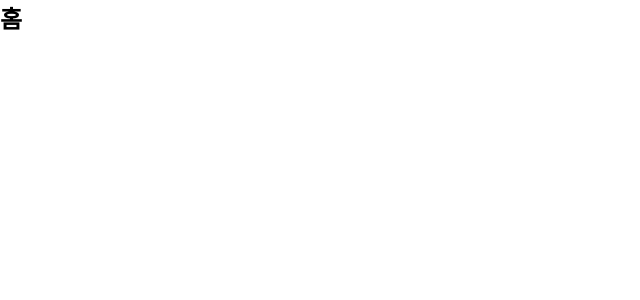
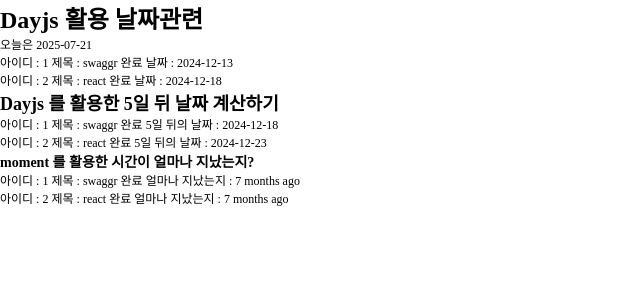
Before and after one commit to devclarova/til_npm, a React (Create React App) app: page / in a window 1280 px wide. Shown: the top 300 px of the page, without its empty margins (0-640 px from the left). Built offline with nearby package versions, Linux system fonts and the light colour scheme.

Commit message:
[docs] Date 라이브러리

```diff
--- a/eslint.config.mjs
+++ b/eslint.config.mjs
@@ -26,6 +26,7 @@ export default defineConfig([
       "prettier/prettier": "warn",
       "no-var": "warn",
       "no-unused-vars": "warn",
+      "react/react-in-jsx-scope": "off",
     },
     settings: {
       react: {
--- a/package.json
+++ b/package.json
@@ -8,6 +8,8 @@
     "@nivo/bar": "^0.99.0",
     "@nivo/core": "^0.99.0",
     "@nivo/line": "^0.99.0",
+    "dayjs": "^1.11.13",
+    "moment": "^2.30.1",
     "react": "^19.1.0",
     "react-dom": "^19.1.0",
     "react-router-dom": "^7.7.0",
--- a/src/App.js
+++ b/src/App.js
@@ -1,19 +1,58 @@
-import React from "react";
-import { Route, BrowserRouter as Router, Routes } from "react-router-dom";
-import Bar from "./components/chart/Bar";
-import Line from "./components/chart/Line";
+import dayjs from "dayjs";
+import relativeTime from "dayjs/plugin/relativeTime";
+dayjs.extend(relativeTime);
+
+// 서버에서 Response 된 데이터
+const getData = [
+  {
+    id: 1,
+    title: "swaggr 완료",
+    createAt: "2024-12-13T10:00:00Z",
+  },
+  {
+    id: 2,
+    title: "react 완료",
+    createAt: "2024-12-18T10:00:00Z",
+  },
+];
 
 function App() {
+  // 오늘의 날짜
+  const todayDayjs = dayjs().format("YYYY-MM-DD");
   return (
-    <Router>
-      <Routes>
-        <Route path="/" element={<h1>홈</h1>}></Route>
-        <Route path="/about" element={<h1>About</h1>}></Route>
-        <Route path="/bar" element={<Bar />}></Route>
-        <Route path="/line" element={<Line />}></Route>
-      </Routes>
-    </Router>
+    <div>
+      <h1>Dayjs 활용 날짜관련</h1>
+      <div>
+        <p>오늘은 {todayDayjs}</p>
+        {getData.map(item => {
+          return (
+            <p key={item.id}>
+              아이디 : {item.id} 제목 : {item.title} 날짜 :{" "}
+              {dayjs(item.createAt).format("YYYY-MM-DD")}
+            </p>
+          );
+        })}
+
+        <h2>Dayjs 를 활용한 5일 뒤 날짜 계산하기 </h2>
+        {getData.map(item => {
+          return (
+            <p key={item.id}>
+              아이디 : {item.id} 제목 : {item.title} 5일 뒤의 날짜 :{" "}
+              {dayjs(item.createAt).add(5, "day").format("YYYY-MM-DD")}
+            </p>
+          );
+        })}
+        <h3>moment 를 활용한 시간이 얼마나 지났는지? </h3>
+        {getData.map(item => {
+          return (
+            <p key={item.id}>
+              아이디 : {item.id} 제목 : {item.title} 얼마나 지났는지 :{" "}
+              {dayjs(item.createAt).fromNow()}
+            </p>
+          );
+        })}
+      </div>
+    </div>
   );
 }
-
 export default App;
```
Also changed, not shown: 2 other files (tests, documents, lock files or other folders).
